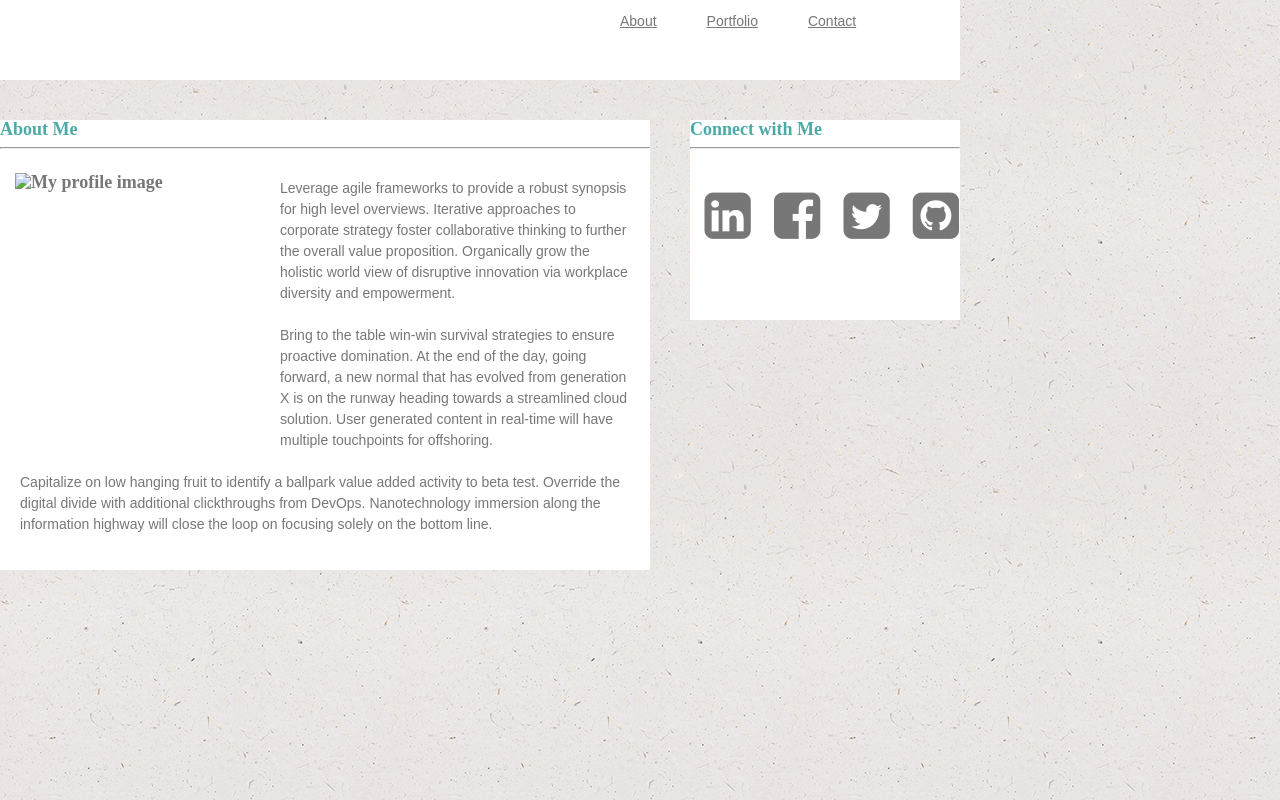
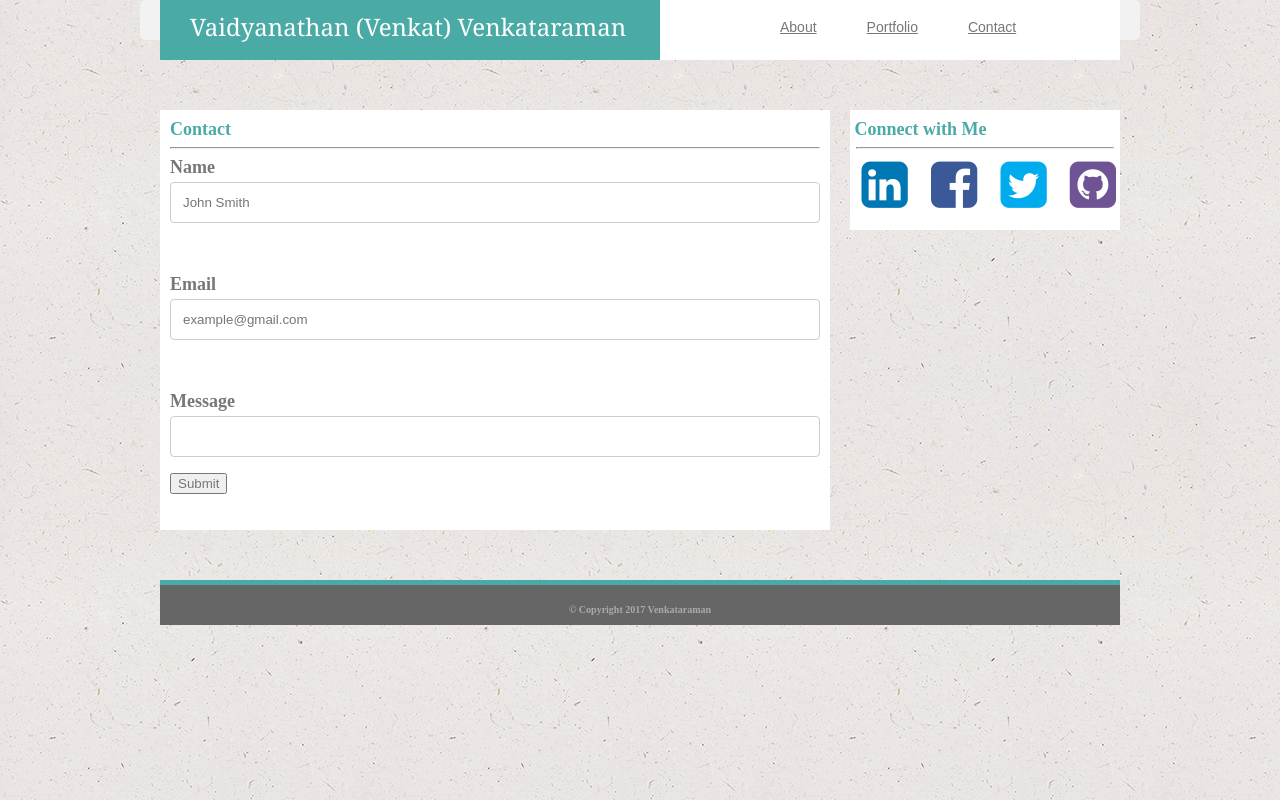
Before and after one commit to venkatvenkataraman/Basic-Portfolio, a plain HTML site: page contact.html in a window 1280 px wide. Drawn offline with Linux system fonts and the light colour scheme.

Commit message:
more refinement

```diff
--- a/assets/css/style.css
+++ b/assets/css/style.css
@@ -6,22 +6,24 @@
 
 body {
   background:url('../images/ep_naturalwhite.png');
-  border-bottom: 15px;
-  border-color: #4aaaa5;
+  overflow: scroll;
+  height: auto;
+  /* border-bottom: 15px;
+  border-color: #4aaaa5; */
   }
 
 .containerMaxWidth{
   max-width: 960px;
   margin: 0 auto;
-  overflow: scroll;
-}
+  }
 
 /* First, we describe the elements in the top "header area" */
 
 #headerContainingBox {
   position: fixed;
+  /* width: 100%; */
   width:960px;
-  height: 80px;
+  height: 60px;
   border: 0px;
   border-top-color: #eee;
   background-color: #ffffff;
@@ -31,7 +33,7 @@ body {
   position: relative;
   /* margin-left:40px; */
   width:500px;
-  height: 80px;
+  height: 60px;
   border: 0px;
   border-color: #cccccc;
   background-color: #4aaaa5;
@@ -43,7 +45,7 @@ h1 {
   color: #fff;
   position: relative;
   margin-left:30px;
-  padding-top: 30px;
+  padding-top: 15px;
   z-index: 2;
 }
 
@@ -65,16 +67,16 @@ p{
 
 /*Second we describe the elements in the main "body area" */
 
-#mainSectionWhiteBox{
+#mainSectionBox{
   font-size: 18px;
   font-weight: bold;
   position: fixed;
   margin-left: 0;
-  margin-top: 120px;
-  padding: 0px;
+  margin-top: 90px;
+  padding: 10px;
   margin-bottom: 30px;
   width: 650px;
-  height: 450px;
+  height: 400px;
   color:  #4aaaa5;
   background: #ffffff;
   z-index: 5;
@@ -85,19 +87,19 @@ p{
   font-size: 14px;
   font-weight: normal;
   line-height: 1.5;
-  /* letter-spacing: 2px; */
 }
 
-#sidebarWhiteBox{
+#sidebarBox{
   font-size: 18px;
   font-weight: bold;
   position: fixed;
   margin-left: 690px;
-  margin-top: 120px;
-  padding: 0px;
+  margin-top: 90px;
+  padding-top: 10px;
+  padding-bottom: 10px;
   margin-bottom: 30px;
   width: 270px;
-  height: 200px;
+  height: 100px;
   color:  #4aaaa5;
   background: #ffffff;
   z-index: 5;
@@ -105,6 +107,79 @@ p{
 
 .faUl {
   display: flex;
-  margin-top: 40px;
-  margin-left: 3px;
+  margin-top: 0px;
 }
+
+.fa-linkedin-square{
+  color:#0077B5;
+}
+
+.fa-facebook-square{
+  color:#3b5998;
+}
+
+.fa-twitter-square{
+  color:#00aced;
+}
+
+.fa-github-square{
+  color:#6e5494;
+}
+
+#footerBox{
+  font-size: 10px;
+  color: #aaa;
+  font-weight: bold;
+  text-align: center;
+  padding-top: 20px;
+  position: fixed;
+  margin-top: 540px;
+  border-top: 5px solid #4aaaa5;
+  /* width: 100%; */
+  width: 960px;
+  height: 20px;
+  background-color:#666666;
+  z-index: 5;
+}
+
+/* CSS Styling for the Contact Form */
+input[type=text], select, textarea {
+    width: 100%; /* Full width */
+    padding: 12px; /* Some padding */
+    border: 1px solid #ccc; /* Gray border */
+    border-radius: 4px; /* Rounded borders */
+    box-sizing: border-box; /* Make sure that padding and width stays in place */
+    margin-top: 6px; /* Add a top margin */
+    margin-bottom: 16px; /* Bottom margin */
+    resize: vertical /* Allow the user to vertically resize the textarea (not horizontally) */
+}
+
+/* When moving the mouse over the submit button, add a darker green color */
+input[type=submit]:hover {
+    background-color: #45a049;
+}
+
+/* Add a background color and some padding around the form */
+.containerFormMaxWidth {
+    max-width: 960px;
+    margin: 0 auto;
+    border-radius: 5px;
+    background-color: #f2f2f2;
+    padding: 20px;
+}
+
+.containerPortfolioMaxWidth {
+    max-width: 960px;
+    margin: 0 auto;
+    /* position: relative;
+    text-align: center;
+    color: white; */
+}
+
+/* Centered text */
+.centered {
+    position: absolute;
+    top: 50%;
+    left: 50%;
+    transform: translate(-50%, -50%);
+}
--- a/contact.html
+++ b/contact.html
@@ -12,11 +12,11 @@
 
 <body>
 
-  <div>
+  <div class="containerMaxWidth">
     <!-- First we describe the top "header area" -->
 
     <figure id="headerContainingBox">
-          <figure id="headerTealBox">
+          <figure id="headerColoredBox">
               <header>
                 <h1>Vaidyanathan (Venkat) Venkataraman</h1>
               </header>
@@ -32,36 +32,43 @@
 
   <!-- Second, we describe the main "body area" -->
 
-  <div>
+  <div class="containerFormMaxWidth">
      <!-- Main Section Box & Content -->
-     <figure id="mainSectionWhiteBox">About Me
-        <hr>
-        <img src="assets/images/MyProfileImage.jpg" alt="My profile image" style="float:left;width:250px;height:250px;padding:15px">
-        <p class="aboutMeText">Leverage agile frameworks to provide a robust synopsis for high level overviews. Iterative approaches to corporate strategy foster collaborative thinking to further the overall value proposition. Organically grow the holistic world view of disruptive innovation via workplace diversity and empowerment.
-        <br> <br>
-        Bring to the table win-win survival strategies to ensure proactive domination. At the end of the day, going forward, a new normal that has evolved from generation X is on the runway heading towards a streamlined cloud solution. User generated content in real-time will have multiple touchpoints for offshoring.
-        <br> <br>
-        Capitalize on low hanging fruit to identify a ballpark value added activity to beta test. Override the digital divide with additional clickthroughs from DevOps. Nanotechnology immersion along the information highway will close the loop on focusing solely on the bottom line.
-        </p>
+     <figure id="mainSectionBox">Contact
+       <hr>
+      <form>
+          <label for="name">Name</label>
+          <input type="text" id="name" name="contactName" placeholder="John Smith">
+          <br> <br> <br>
+          <label for="email">Email</label>
+          <input type="text" id="email" name="email" placeholder="example@gmail.com">
+          <br> <br> <br>
+          <label for="message">Message</label>
+          <input type="text" id="message" name="message" placeholder="">
+          <input type="submit" value="Submit">
+        </form>
+
      </figure>
 
      <!-- Now for the  Sidebar Section Box & Content -->
-     <figure id="sidebarWhiteBox">Connect with Me
-        <hr>
+     <figure id="sidebarBox">&nbspConnect with Me
+        <hr width="95%">
         <ul class="faUl">
             <li><a href="https://www.linkedin.com/in/venkat1010" target="_blank"><i class="fa fa-linkedin-square fa-3x fa-fw" aria-hidden="true"></i></a></li>
             <li><a href="https://www.facebook.com/venkat.venkataraman.587" target="_blank"><i class="fa fa-facebook-square fa-3x fa-fw" aria-hidden="true"></i></a></li>
             <li><a href="https://twitter.com/venkat1010" target="_blank"><i class="fa fa-twitter-square fa-3x fa-fw" aria-hidden="true"></i></a></li>
-            <li><a href="#" target="_blank"><i class="fa fa-github-square fa-3x fa-fw" aria-hidden="true"></i></a></li>
+            <li><a href="https://github.com/venkatvenkataraman" target="_blank"><i class="fa fa-github-square fa-3x fa-fw" aria-hidden="true"></i></a></li>
         </ul>
      </figure>
   </div>
 
-  <!-- Third, we describe the teal border at the bottom -->
+  <!-- Third, we display the footer bar at the bottom of the page with a copyright border at bottom -->
 
-  <!-- Fourth, we display the footer bar at the bottom of page -->
+  <div class="containerMaxWidth">
+      <figure id="footerBox">&copy Copyright 2017  Venkataraman
+      </figure>
+  </div>
 
 
-
-</body>
-</html>
+  </body>
+  </html>
```
Also changed, not shown: index.html (+9 -7 lines), portfolio.html (+42 -11 lines), assets/images/PortfolioImages/city-q-c-640-480-5.jpg (added), assets/images/PortfolioImages/fashion-q-c-640-480-9.jpg (added), assets/images/PortfolioImages/food-q-c-640-480-9.jpg (added), assets/images/PortfolioImages/nature-q-c-640-480-7.jpg (added), assets/images/PortfolioImages/sports-q-c-640-480-1.jpg (added).
